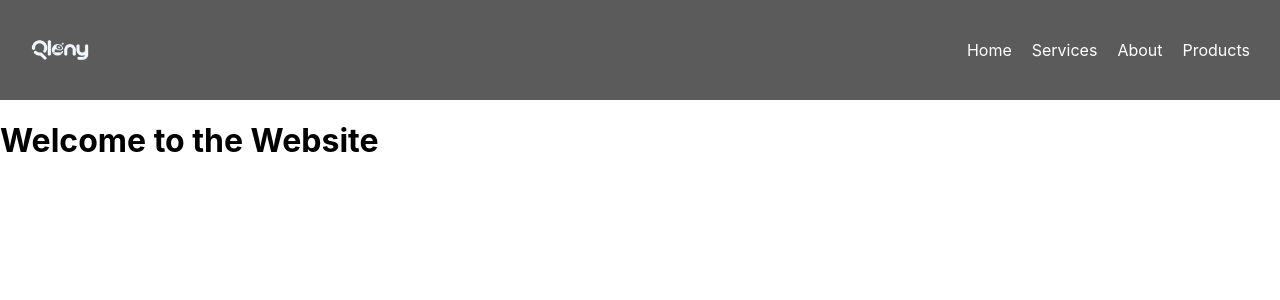
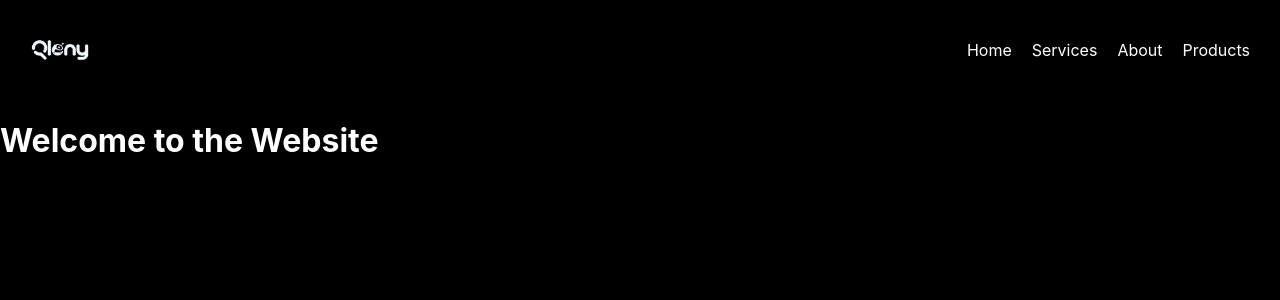
Before and after one commit to clyuu/Qlony, a React (Create React App) app in the folder my-app/: page / in a window 1280 px wide. Shown: the top 300 px of the page. Built offline with nearby package versions, Linux system fonts and the light colour scheme.

Commit message:
Describe your changes

```diff
--- a/my-app/src/Navbar.css
+++ b/my-app/src/Navbar.css
@@ -1,9 +1,16 @@
+body {
+  background-color: black;
+  color: white; /* Ensure text remains visible */
+  margin: 0;
+  padding: 0;
+}
+
 .navbar {
   display: flex;
   justify-content: space-between;
   align-items: center;
   padding: 10px 20px;
-  background-color: rgba(51, 51, 51, 0.8); /* Semi-transparent black */
+  background-color: transparent; /* Transparent navbar */
   color: white;
 }
 
```
